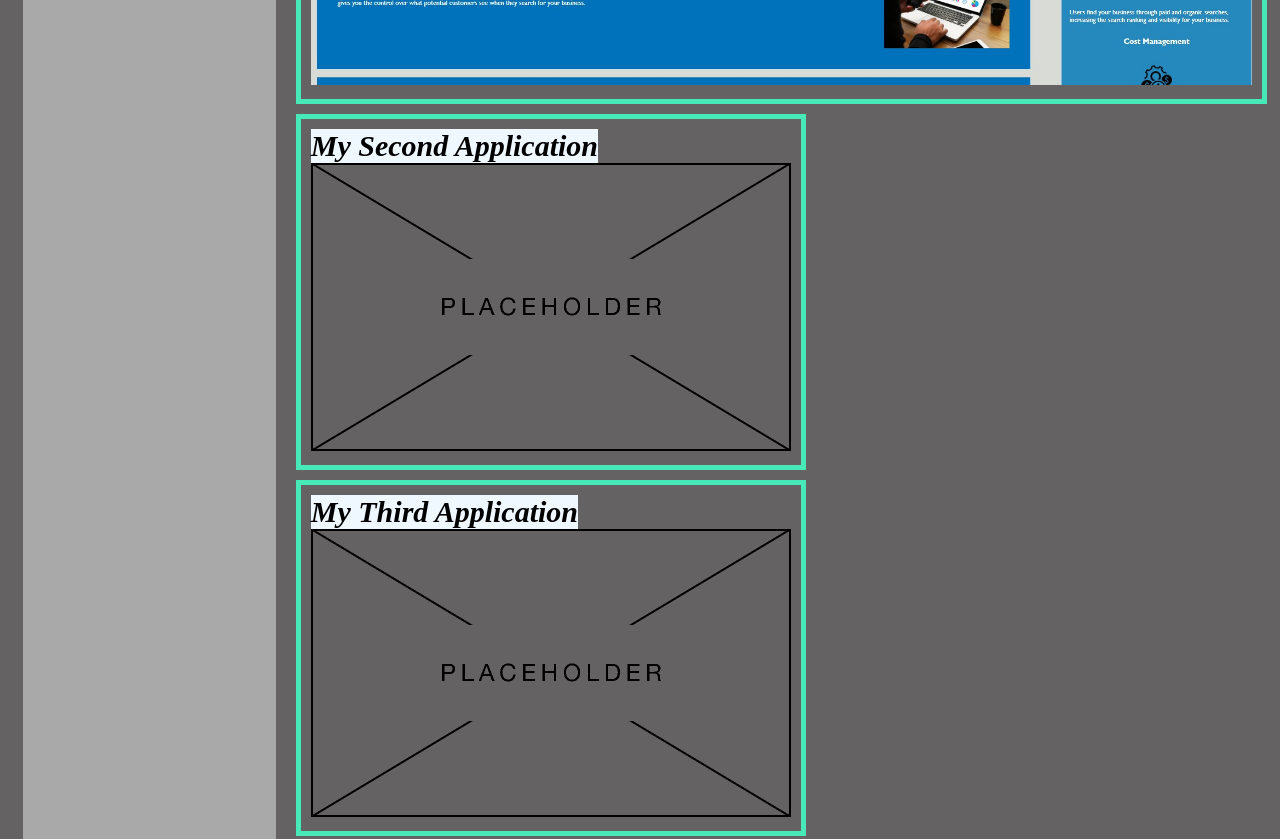
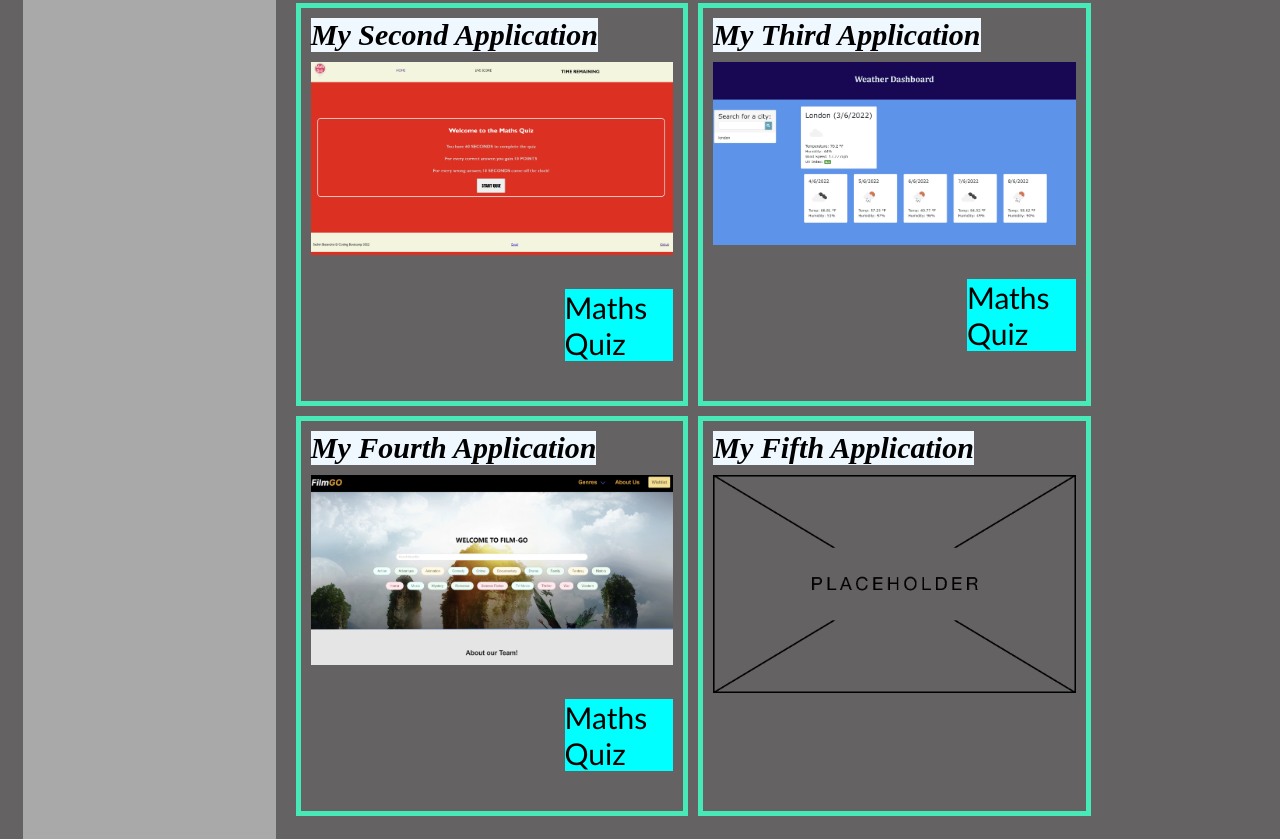
Before and after one commit to sbasandrai/Week2-homework, a plain HTML site: page index.html in a window 1280 px wide. Shown: the part 1751-2590 px from the top of the page. Drawn offline with Linux system fonts and the light colour scheme.

Commit message:
portfolio section updated

```diff
--- a/assets/style.css
+++ b/assets/style.css
@@ -12,6 +12,12 @@ body {
 main {
   display: flex;
   flex-wrap: wrap;
+}
+
+
+section div {
+  max-width: 100%;
+  position: relative;
 }
 
 
@@ -122,6 +128,7 @@ section header {
   position: relative;
   font-style: italic;
   font-weight: bolder;
+  margin-bottom: 10px;
 }
 
 .firstapplication {
@@ -130,7 +137,7 @@ section header {
   border-width: 5px;
   border-style: solid;
   margin: 5px;
-  max-width: 100%;
+  max-width: 81%;
   float: right;
 }
 
@@ -140,13 +147,19 @@ section header {
   border-width: 5px;
   border-style: solid;
   margin: 5px;
-  max-width: 80%;
+  max-width: 40%;
   float: right;
 }
 
 .firstapplication img {
-  width: 1000px;
-  max-width: 100%;
+  width: 100%;
+}
+
+.applicationstitle {
+  color: #000;
+  background-color: aqua;
+  position:relative;
+  margin-left: 70%;
 }
 
 .mywork img {
--- a/index.html
+++ b/index.html
@@ -68,23 +68,40 @@
       </section>
 
       <section class="mywork">
+        <div>
         <header>My Second Application</header>
-        <img src="./images/placeholder.png" alt="placeholder image" />
+        <a href="https://sbasandrai.github.io/week4-homework/">
+          <img src="./images/mathquiz.jpg" alt="Maths Quiz" />
+        </a>
+        <p class="applicationstitle"> Maths Quiz </p>
+      </div>
       </section>
 
       <section class="mywork">
+      <div>
         <header>My Third Application</header>
-        <img src="./images/placeholder.png" alt="placeholder image" />
+      <a href="https://sbasandrai.github.io/weatherapi-homework/">
+        <img src="./images/waetherapi.jpg" alt="Weather-API" />
+      </a>
+      <p class="applicationstitle"> Maths Quiz </p>
+      </div>
       </section>
 
       <section class="mywork">
+        <div>
         <header>My Fourth Application</header>
-        <img src="./images/placeholder.png" alt="placeholder image" />
+        <a href="https://ramielsayed.github.io/film-go/">
+        <img src="./images/filmgo.jpg" alt="First Project" />
+      </a>
+      <p class="applicationstitle"> Maths Quiz </p>
+        <div>
       </section>
 
       <section class="mywork">
+        <div>
         <header>My Fifth Application</header>
         <img src="./images/placeholder.png" alt="placeholder image" />
+        </div>
       </section>
     </main>
 
```
Also changed, not shown: images/filmgo.jpg (added), images/mathquiz.jpg (added), images/waetherapi.jpg (added).
